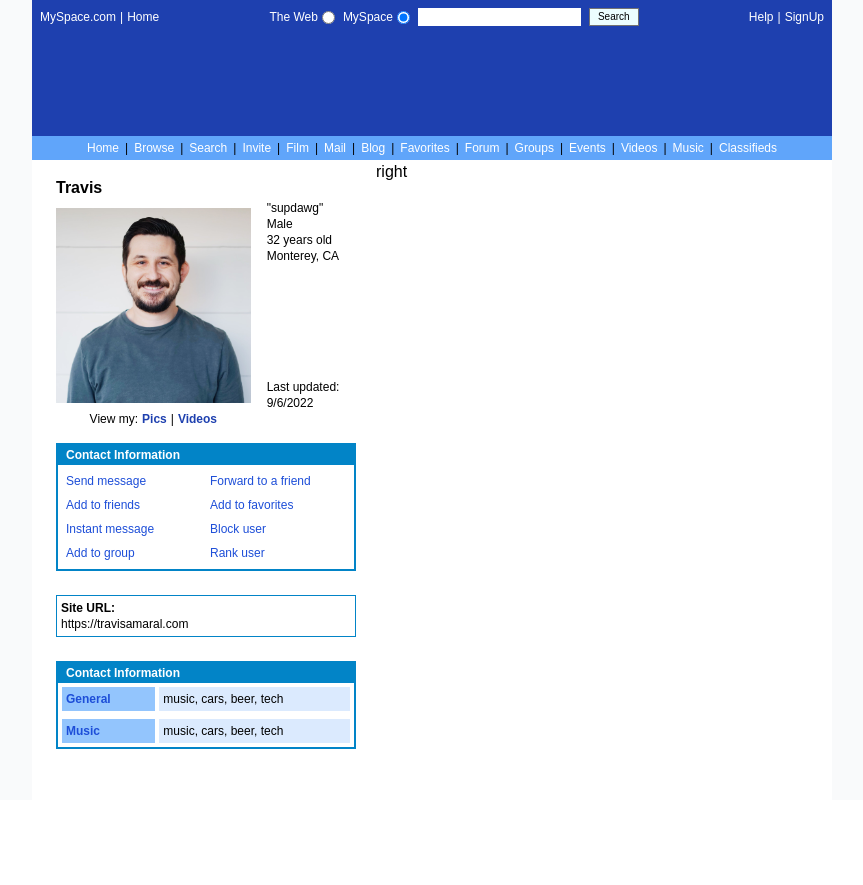
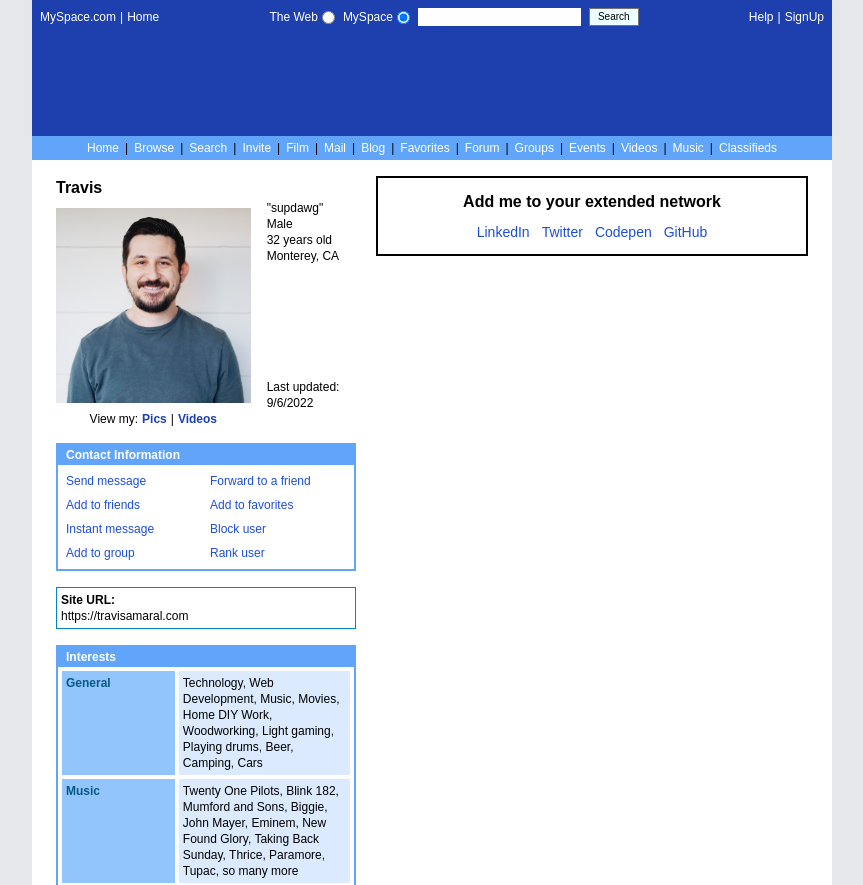
Before and after one commit to travispamaral/travisamaral.com, a Next.js app: page / in a window 1280 px wide. Shown: the top 885 px of the page, without its empty margins (208-1071 px from the left). Before the commit the page ends 800 px from the top, so only its background shows below. Built offline with nearby package versions, Linux system fonts and the light colour scheme.

Commit message:
add more components

```diff
--- a/components/Box.tsx
+++ b/components/Box.tsx
@@ -7,9 +7,9 @@
 
 export function Box({ title, children }: Props) {
   return (
-    <div className="border-2 border-sky-600 mt-4">
-      <div className="bg-sky-600 text-white">
-        <p className="pl-2 py-0.5 font-bold text-xs">Contact Information</p>
+    <div className="border-2 border-blue-400">
+      <div className="bg-blue-400 text-white">
+        <p className="pl-2 py-0.5 font-bold text-xs">{title}</p>
       </div>
       {children}
     </div>
--- /dev/null
+++ b/components/BoxSection.tsx
@@ -0,0 +1,26 @@
+export function BoxSection({
+  title,
+  items,
+  children,
+}: {
+  title: string;
+  items?: string[];
+  children?: React.ReactNode;
+}) {
+  return (
+    <div className="grid grid-cols-5 m-1 gap-1 text-xs">
+      <div className="h-full bg-blue-300 text-sky-800 p-1 font-bold col-span-2">
+        {title}
+      </div>
+      <div className="col-span-3 bg-blue-100 p-1">
+        {children}
+        {items?.map((item, idx) => (
+          <span key={idx}>
+            {idx > 0 && ", "}
+            {item}
+          </span>
+        ))}
+      </div>
+    </div>
+  );
+}
--- /dev/null
+++ b/components/Details.tsx
@@ -0,0 +1,14 @@
+import { Box, BoxSection } from "./";
+export function Details() {
+  return (
+    <div className="mt-4">
+      <Box title="Travis' Details">
+        <BoxSection title="Status">Married</BoxSection>
+        <BoxSection title="Here for">
+          Networking, sharing my previous work 😉
+        </BoxSection>
+        <BoxSection title="Hometown">Monterey</BoxSection>
+      </Box>
+    </div>
+  );
+}
--- a/components/Header.tsx
+++ b/components/Header.tsx
@@ -37,7 +37,7 @@
                 value="myspace"
                 id="myspace"
                 name="myspace"
-                checked
+                defaultChecked
               />
             </label>
             <div className="flex space-x-2 items-end">
--- a/components/Interests.tsx
+++ b/components/Interests.tsx
@@ -1,27 +1,55 @@
-import React, { Fragment } from "react";
-import { Box } from "./";
+import React from "react";
+import { Box, BoxSection } from "./";
 
-const Section = ({ title, items }: { title: string; items: string[] }) => (
-  <div className="grid grid-cols-3 p-1 gap-1 text-xs">
-    <div className="h-full bg-blue-300 text-blue-700 p-1 font-bold">
-      {title}
-    </div>
-    <div className="col-span-2 bg-blue-100 p-1">
-      {items.map((item, idx) => (
-        <span key={idx}>
-          {idx > 0 && ", "}
-          {item}
-        </span>
-      ))}
-    </div>
-  </div>
-);
+const generalItems = [
+  "Technology",
+  "Web Development",
+  "Music",
+  "Movies",
+  "Home DIY Work",
+  "Woodworking",
+  "Light gaming",
+  "Playing drums",
+  "Beer",
+  "Camping",
+  "Cars",
+];
+
+const musicItems = [
+  "Twenty One Pilots",
+  "Blink 182",
+  "Mumford and Sons",
+  "Biggie",
+  "John Mayer",
+  "Eminem",
+  "New Found Glory",
+  "Taking Back Sunday",
+  "Thrice",
+  "Paramore",
+  "Tupac",
+  "so many more",
+];
+
+const movieItems = [
+  "Interstellar",
+  "Inception",
+  "Dark Knight franchise",
+  "Fast and Furious 1",
+  "Blade Runner",
+  "Anything dystopian future",
+  "Community",
+  "Scrubs",
+  "How I Met Your Mother",
+];
 
 export function Interests() {
   return (
-    <Box title="Interests">
-      <Section title="General" items={["music", "cars", "beer", "tech"]} />
-      <Section title="Music" items={["music", "cars", "beer", "tech"]} />
-    </Box>
+    <div className="mt-4">
+      <Box title="Interests">
+        <BoxSection title="General" items={generalItems} />
+        <BoxSection title="Music" items={musicItems} />
+        <BoxSection title={`Movies & TV`} items={movieItems} />
+      </Box>
+    </div>
   );
 }
--- a/components/Url.tsx
+++ b/components/Url.tsx
@@ -1,6 +1,6 @@
 export function Url() {
   return (
-    <div className="border border-sky-600 my-6 text-xs p-1">
+    <div className="border border-sky-600 mt-4 text-xs p-1">
       <p className="font-bold">Site URL:</p>
       <p>https://travisamaral.com</p>
     </div>
--- a/components/index.ts
+++ b/components/index.ts
@@ -1,8 +1,10 @@
 // Reusable components
 export { Box } from "./Box";
+export { BoxSection } from "./BoxSection";
 // Sections
 export { Header } from "./Header";
 export { Bio } from "./Bio";
 export { Contact } from "./Contact";
 export { Url } from "./Url";
 export { Interests } from "./Interests";
+export { Details } from "./Details";
--- a/pages/_app.tsx
+++ b/pages/_app.tsx
@@ -3,7 +3,7 @@
 
 function MyApp({ Component, pageProps }: AppProps) {
   return (
-    <div className="bg-gray-50 font-sans">
+    <div className="bg-gray-200 font-sans">
       <div className="max-w-[800px] mx-auto min-h-screen bg-white">
         <Component {...pageProps} />
       </div>
--- a/pages/index.tsx
+++ b/pages/index.tsx
@@ -1,18 +1,55 @@
-import type { NextPage } from "next";
-import { Header, Bio, Contact, Url, Interests } from "../components";
+import type { GetServerSideProps, NextPage } from "next";
+import { Header, Bio, Contact, Url, Interests, Details } from "../components";
 
-const Home: NextPage = () => {
+const social = [
+  {
+    href: "https://www.linkedin.com/in/travis-amaral-42383222/",
+    name: "LinkedIn",
+  },
+  {
+    href: "https://twitter.com/travispamaral",
+    name: "Twitter",
+  },
+  {
+    href: "https://codepen.io/travispamaral",
+    name: "Codepen",
+  },
+  {
+    href: "https://www.github.com/travispamaral",
+    name: "GitHub",
+  },
+];
+
+const Home: NextPage = ({}) => {
   return (
     <>
       <Header />
       <main className="grid grid-cols-[300px,1fr] gap-5 mx-6">
         <div>
           <Bio />
-          <Contact />
+          <div className="mt-4">
+            <Contact />
+          </div>
           <Url />
           <Interests />
+          <Details />
         </div>
-        <div>right</div>
+        <div>
+          <div className="border-2 border-black h-20 flex flex-col items-center justify-center mt-4 font-bold">
+            <span className="font-bold">Add me to your extended network</span>
+            <div className="flex gap-3 font-normal text- mt-2 text-sm">
+              {social.map((item) => (
+                <a
+                  href={item.href}
+                  key={item.name}
+                  className="text-blue-700 hover:underline"
+                >
+                  {item.name}
+                </a>
+              ))}
+            </div>
+          </div>
+        </div>
       </main>
     </>
   );
```
